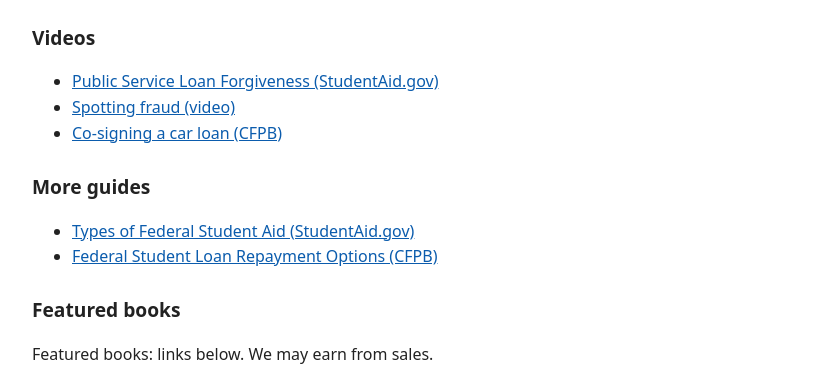
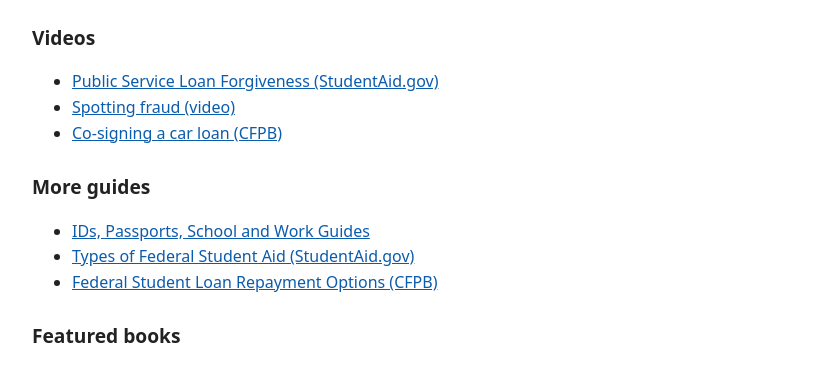
Before and after one commit to daywiseguides/daywiseguides.github.io, a plain HTML site: page fafsa-steps-for-parents.html in a window 1280 px wide. Shown: the part 1090-1455 px from the top of the page, without its empty margins (228-1051 px from the left). Drawn offline with Linux system fonts and the light colour scheme.

Commit message:
Update fafsa-steps-for-parents.html

```diff
--- a/fafsa-steps-for-parents.html
+++ b/fafsa-steps-for-parents.html
@@ -13,7 +13,7 @@
 <h2>Official source</h2>
 <p><a href="https://studentaid.gov/articles/fafsa-for-parents/" rel="noopener">StudentAid.gov: Steps for Parents: Filling Out the FAFSA Form</a>. Checked against the live page on November 26, 2026. This page is a summary in our own words. Check the official page for the latest details.</p>
 <h2>Videos</h2><ul><li><a href="https://youtu.be/45EjYgqRNTc" rel="noopener">Public Service Loan Forgiveness (StudentAid.gov)</a></li><li><a href="https://youtu.be/RMRKvsOFHaw" rel="noopener">Spotting fraud (video)</a></li><li><a href="https://youtu.be/_EJ4nxhg7Gw" rel="noopener">Co-signing a car loan (CFPB)</a></li></ul>
-<h2>More guides</h2><ul><li><a href="types-of-financial-aid.html">Types of Federal Student Aid (StudentAid.gov)</a></li><li><a href="student-loan-repayment-options.html">Federal Student Loan Repayment Options (CFPB)</a></li></ul>
+<h2>More guides</h2><ul><li><a href="hub-id-documents-school-and-work.html">IDs, Passports, School and Work Guides</a></li><li><a href="types-of-financial-aid.html">Types of Federal Student Aid (StudentAid.gov)</a></li><li><a href="student-loan-repayment-options.html">Federal Student Loan Repayment Options (CFPB)</a></li></ul>
 <h2>Featured books</h2>
 <p>Featured books: links below. We may earn from sales.</p>
 <div class="books"><a href="https://www.amazon.com/dp/B0F9F19WYL" rel="sponsored noopener"><img src="cover-hoax.svg" alt="Cover of The Big Money Hoax"></a><a href="https://www.amazon.com/IMMATM-Approach-groundbreaking-centered-approach/dp/B0H1JV3MQG" rel="sponsored noopener"><img src="cover-imma.svg" alt="Cover of The IMMA Approach"></a></div>
```
